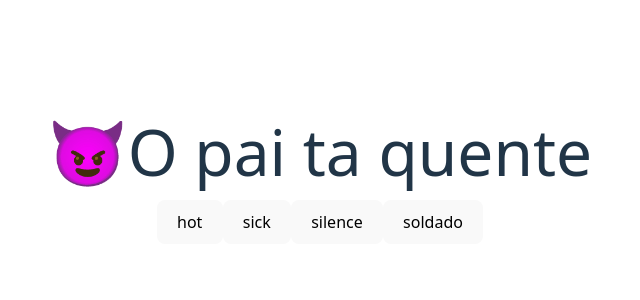
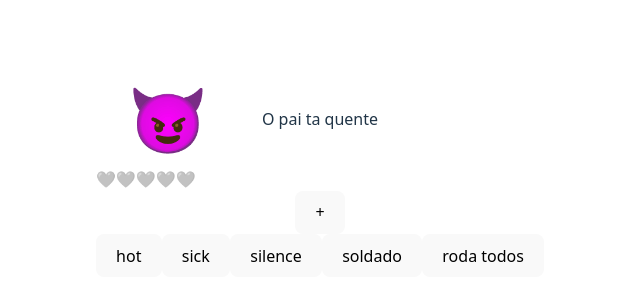
Before and after one commit to GianluccaPaiva/componenteComEstado, a React (Vite) app: page / in a window 1280 px wide. Shown: the part 226-526 px from the top of the page, without its empty margins (320-960 px from the left). Built offline with nearby package versions, Linux system fonts and the light colour scheme.

Commit message:
estilo cagado, mas funciona

```diff
--- /dev/null
+++ b/src/Coracao.css
@@ -0,0 +1,10 @@
+.coracao{
+    display: flex;
+    .ativo{
+        scale: 1.1;
+    }
+    .inativo{
+        filter: grayscale(100%);
+        opacity: 0.4;
+    }
+}
--- /dev/null
+++ b/src/Coracao.tsx
@@ -0,0 +1,26 @@
+import { useState } from "react";
+import "./Coracao.css"
+
+export function Icone({im}:{im:string}){
+    const [valor, setValor] = useState(0);
+    function addCoracao(){
+        if(valor >=5){
+            setValor(0);
+        }
+        else{
+            setValor(valor +1);
+        }
+    }
+
+    return(
+            <>
+            <div className="coracao">
+                <span className="ativo">{im.repeat(valor)}</span>
+                <span className="inativo">{im.repeat(5-valor)}</span>
+            </div>
+            <div className="acoes">
+                <button onClick={addCoracao}> + </button>
+            </div>
+            </>
+    )
+}
--- a/src/Emoji.css
+++ b/src/Emoji.css
@@ -1,3 +1,15 @@
 .emoji{
-    font-size: 4em;
+        display: grid;
+        grid-template-columns: repeat(3,1fr);
+        gap: 0.5em;
+        align-items: center;
+        justify-content: center;
+
+        .situacao{
+            font-size: 4em;
+        }
+        .acoes{
+            display: flex;
+            flex-direction: column;
+        }
 }
--- a/src/Emoji.tsx
+++ b/src/Emoji.tsx
@@ -1,5 +1,6 @@
 import { useState } from "react";
 import "./Emoji.css"
+import { Icone } from "./Coracao";
 const EMOJIS = new Map<string, string>(
     [
         ["hot", "😈"],
@@ -42,16 +43,42 @@ export  default function Emoji(){
         setSituacao("soldado")
         setFrase("soldado");
     }
+
+    function toProx(){
+        switch(situacao){
+            case "hot":
+                ficaDoente();
+                break;
+            case "sick":
+                ficaSilence();
+                break;
+            case "silence":
+                queroSerSeuSoldado();
+                break;
+            default:
+                ficaQuente();
+                break;
+        }
+    }
     return(
         <>
         <div className="emoji">
-            {EMOJIS.get(situacao)|| "🥶"}
+            <div className="situacao">
+                {EMOJIS.get(situacao)|| "🥶"}
+                </div>
             {FRASE.get(frase)||"Fica frio ai"}
         </div>
+        <div className="atributo">
+            <Icone im="❤️" ></Icone>
+        </div>
+            <div className="acoes">
             <button onClick={ficaQuente}>hot</button>
             <button onClick={ficaDoente}>sick</button>
             <button onClick={ficaSilence}>silence</button>
             <button onClick={queroSerSeuSoldado}>soldado</button>
+            <button onClick={toProx}>roda todos</button>
+        </div>
+
         </>
     )
 }
```
